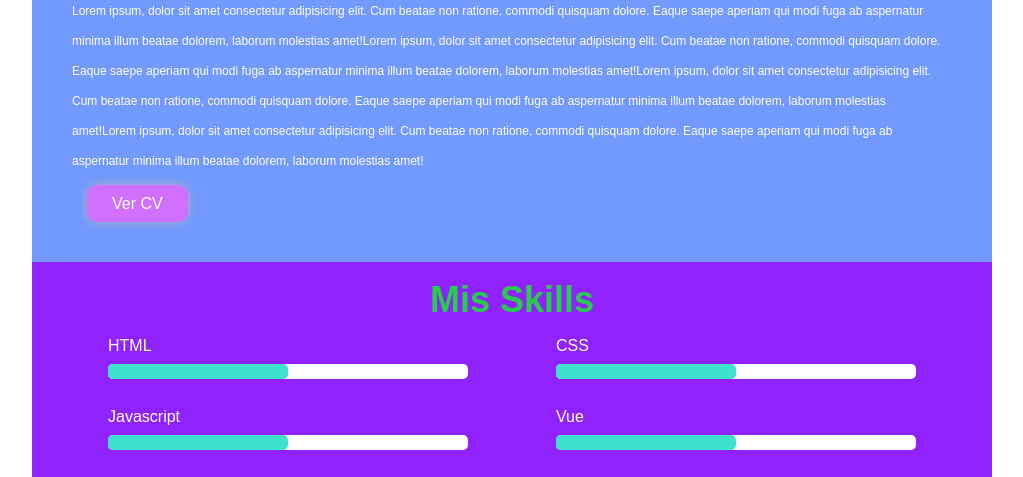
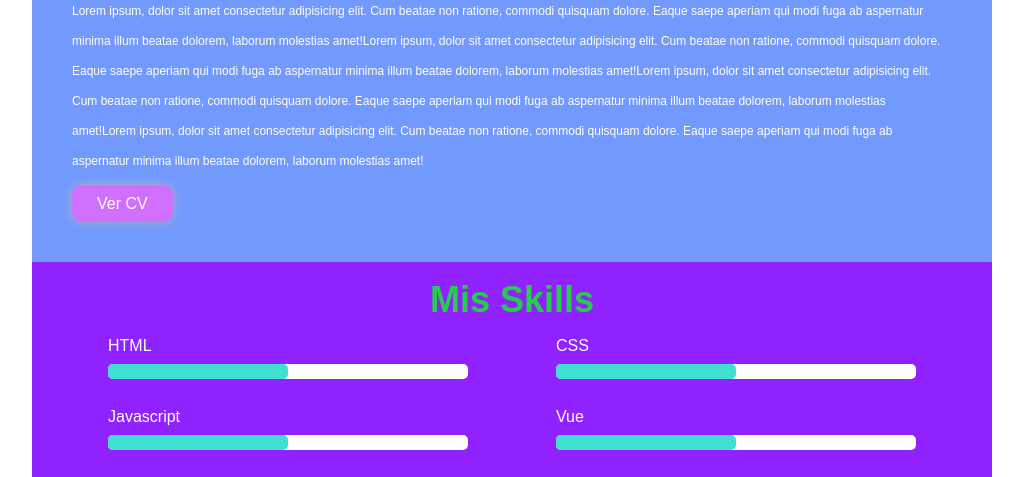
Before and after one commit to Luxius-Espinoza/Proyecto1, a plain HTML site: page index.html in a window 1280 px wide. Shown: the part 605-1082 px from the top of the page, without its empty margins (128-1151 px from the left). Drawn offline with Linux system fonts and the light colour scheme.

Commit message:
finalizado

```diff
--- a/styles/main.css
+++ b/styles/main.css
@@ -66,10 +66,9 @@ h2{
 
 .about_me a{
     background-color: #D16FFF;
-    width: 167px;
+    width: 187px;
     padding: 10px 25px 10px 25px;
-    margin-left: 35px;
-    margin-bottom: 10px;
+    margin-left: 20px;
     color: white;
     border-radius: 10px;
     box-shadow: 0 0 10px #b3b3b3;
```
